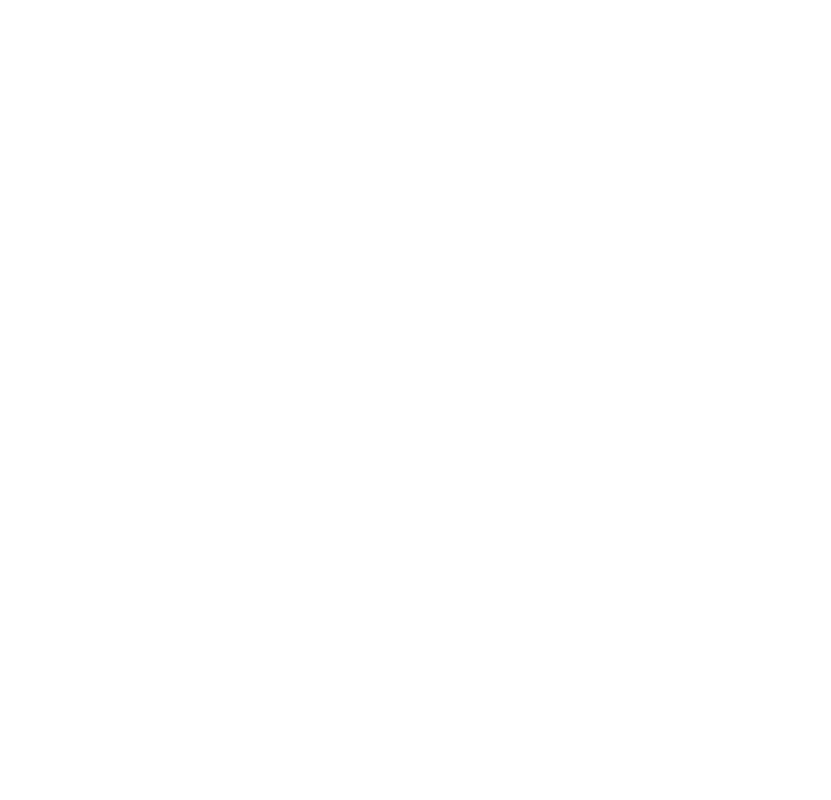
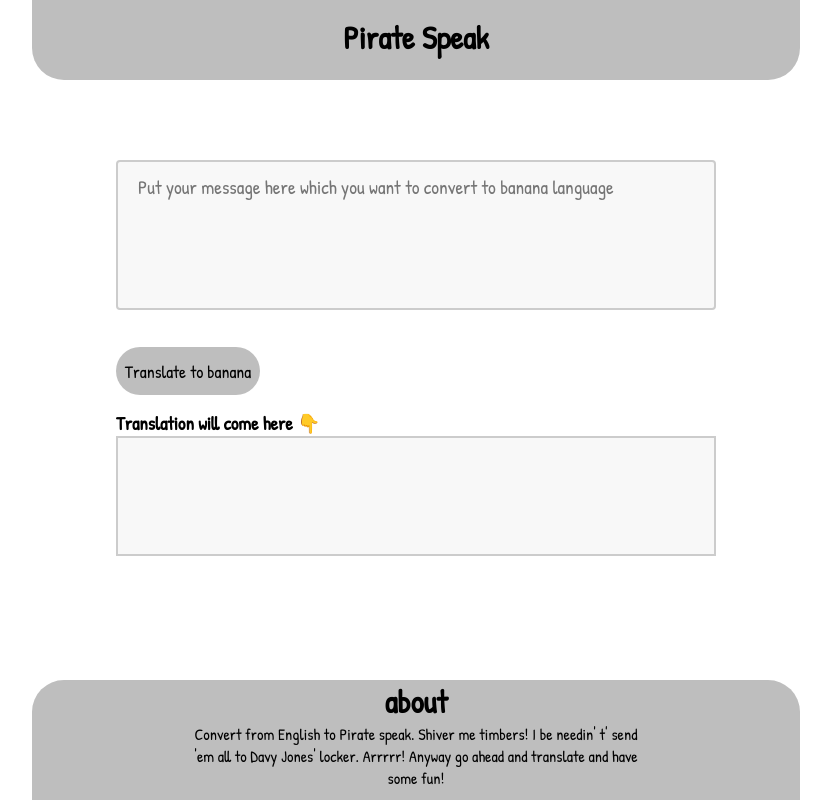
Before and after one commit to Mahi24-prog/Level0_markSeven, a plain HTML site: page index.html in a window 1280 px wide. Shown: the whole page, without its empty margins (224-1055 px from the left). Drawn offline with Linux system fonts and the light colour scheme.

Commit message:
basic logic and design

```diff
--- a/app.js
+++ b/app.js
@@ -0,0 +1,18 @@
+var inputText = document.querySelector("#input-txt");
+var transBtn = document.querySelector(".trans-btn");
+var outputText = document.querySelector(".output-box");
+
+var url = "https://api.funtranslations.com/translate/pirate.json";
+
+
+transBtn.addEventListener("click", translate)
+
+function convertUrl(txt){
+    return url + "?" + "text=" + txt;
+}
+
+function translate(){
+    var finalUrl = convertUrl(inputText.value)
+
+    fetch(finalUrl).then(response => response.json()).then(json => {outputText.innerText = json.contents.translated}).catch((err)=>{alert(err)})
+}
--- a/index.html
+++ b/index.html
@@ -1,5 +1,6 @@
 <!DOCTYPE html>
 <html lang="en">
+
 <head>
     <meta charset="UTF-8">
     <meta http-equiv="X-UA-Compatible" content="IE=edge">
@@ -7,10 +8,33 @@
     <link rel="stylesheet" href="/style.css">
     <title>Pirate Speak</title>
 </head>
+
 <body>
+    <nav class="navbar">
+        <h1 class="nav-heading">Pirate Speak</h1>
+    </nav>
 
+    <main>
+        <div class="input-box">
+            <textarea name="inputText" id="input-txt"
+                placeholder="Put your message here which you want to convert to banana language" cols="80"
+                rows="10"></textarea>
+        </div>
+        <button class="trans-btn">Translate to banana</button>
+        <h3>Translation will come here 👇</h3>
+        <div class="output-box">
+        </div>
 
+    </main>
+
+    <footer class="footer">
+        <h1>about</h1>
+        <div>
+            Convert from English to Pirate speak. Shiver me timbers! I be needin' t' send 'em all to Davy Jones' locker. Arrrrr! Anyway go ahead and translate and have some fun!
+        </div>
+    </footer>
 
     <script src="/app.js"></script>
 </body>
+
 </html>
--- a/style.css
+++ b/style.css
@@ -0,0 +1,107 @@
+@import url('https://fonts.googleapis.com/css2?family=Patrick+Hand&display=swap');
+
+
+*{
+    padding: 0;
+    margin: 0;
+    box-sizing: border-box;
+    font-family: 'Patrick Hand', cursive;
+
+}
+
+
+body{
+    margin: 0 20%;
+}
+
+:root{
+    --primaryColor:#bebebe;
+    --black : black;
+}
+
+
+.navbar{
+    background-color: var(--primaryColor);
+    height: 10vh;
+    text-align: center;
+    border-radius: 0 0 2rem 2rem;
+}
+
+.navbar .nav-heading{
+    font-size: 2rem;
+    padding:1rem;
+}
+
+
+main{
+    margin: auto;
+    max-width: 600px;
+    padding: 3rem 0;
+
+}
+
+main h3{
+    /* color: white; */
+}
+
+/* Input Box  */
+.input-box{
+    margin: 2rem 0;
+}
+
+#input-txt{
+    width: 100%;
+    height: 150px;
+    padding: 12px 20px;
+    box-sizing: border-box;
+    border: 2px solid #ccc;
+    border-radius: 4px;
+    background-color: #f8f8f8;
+    resize: none;
+    font-size: 1.2rem;
+}
+
+/* button  */
+
+.trans-btn{
+    height: 3rem;
+    width: 9rem;
+    background-color: var(--primaryColor);
+    border-radius: 2rem;
+    border: none;
+    cursor: pointer;
+    font-size: 1.1rem;
+    margin-bottom: 1rem;
+}
+
+
+/* Output Box  */
+.output-box{
+    margin: 0 0 2rem 0;
+    width: 100%;
+    min-height: 15vh;
+    max-height: 25vh;
+    overflow: scroll;
+    border: 2px solid #ccc;
+    font-size: 1.2rem;
+    padding: 12px 20px;
+    background-color: #f8f8f8;
+}
+
+/* footer  */
+
+.footer{
+    background-color: var(--primaryColor);
+    height: 15vh;
+    text-align: center;
+    position: fixed;
+    left: 0;
+    bottom: 0;
+    width: 60%;
+    margin-left: 20%;
+    border-radius: 2rem 2rem 0 0;
+}
+
+.footer div{
+    margin: 0 20%;
+}
```
Also changed, not shown: 1 other file.
